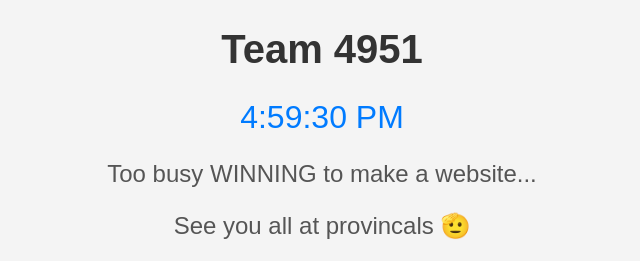
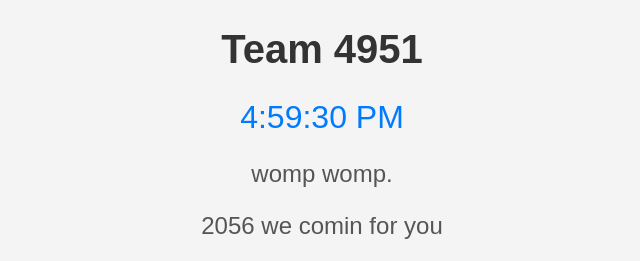
Before and after one commit to CDS-Cyclones/4951-website, a website: page index.html in a window 1280 px wide. Shown: the top 261 px of the page, without its empty margins (318-958 px from the left). Drawn offline with Linux system fonts and the light colour scheme.

Commit message:
Update index.html
fart

```diff
--- a/index.html
+++ b/index.html
@@ -46,8 +46,8 @@
 <body>
 <h1>Team 4951</h1>
 <div id="clock"></div>
-<p>Too busy WINNING to make a website...</p>
-<p>See you all at provincals 🫡</p>
+<p>womp womp.</p>
+<p>2056 we comin for you</p>
 
 <footer>
     <div class="logo-container">
```
